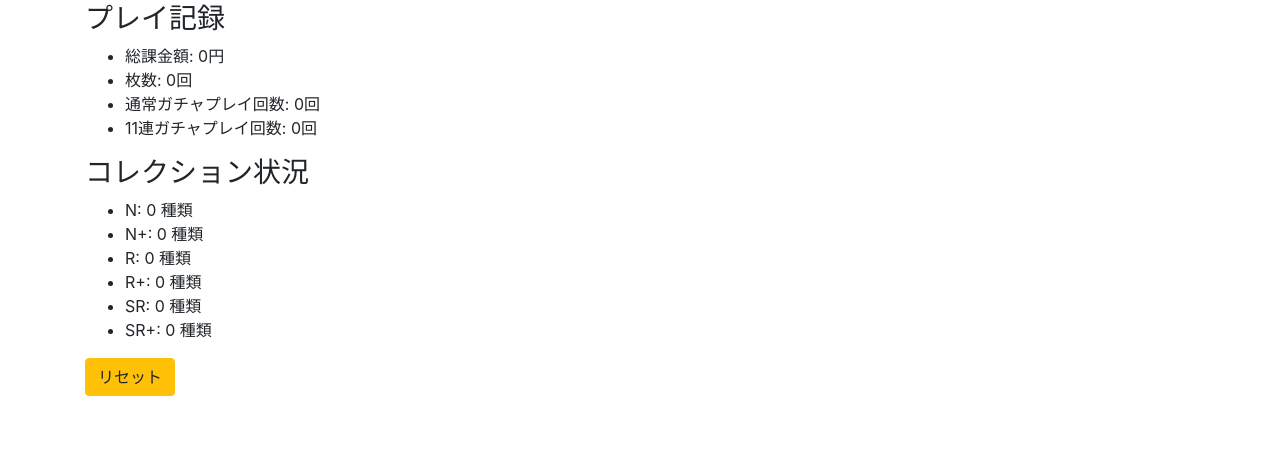
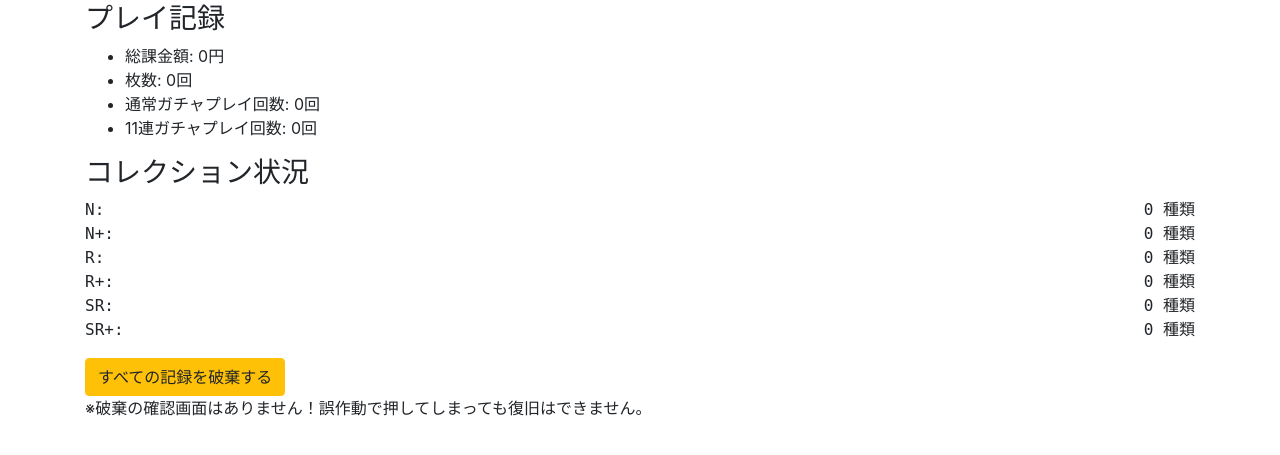
Before and after one commit to k024c1053/ai052-1053-kadai, a Flask app: page / in a window 1280 px wide. Shown: the part 178-633 px from the top of the page. Run offline with Flask 3, Linux system fonts and the light colour scheme; some libraries are stand-ins or nearby versions.

Commit message:
[ud]ランクごとのコレクション状況を見やすく

```diff
--- a/templates/index.html
+++ b/templates/index.html
@@ -37,18 +37,32 @@
             <li>11連ガチャプレイ回数: {{ summary['eleven_count'] }}回</li>
         </ul>
         <h3>コレクション状況</h3>
-        <ul>
-            <li>N: {{ summary['collected_counts']['N'] }} 種類</li>
-            <li>N+: {{ summary['collected_counts']['N+'] }} 種類</li>
-            <li>R: {{ summary['collected_counts']['R'] }} 種類</li>
-            <li>R+: {{ summary['collected_counts']['R+'] }} 種類</li>
-            <li>SR: {{ summary['collected_counts']['SR'] }} 種類</li>
-            <li>SR+: {{ summary['collected_counts']['SR+'] }} 種類</li>
+        <ul style="list-style: none; padding: 0;">
+            <li style="display: flex; justify-content: space-between; font-family: monospace;">
+                <span>N:</span><span>{{ summary['collected_counts']['N'] }} 種類</span>
+            </li>
+            <li style="display: flex; justify-content: space-between; font-family: monospace;">
+                <span>N+:</span><span>{{ summary['collected_counts']['N+'] }} 種類</span>
+            </li>
+            <li style="display: flex; justify-content: space-between; font-family: monospace;">
+                <span>R:</span><span>{{ summary['collected_counts']['R'] }} 種類</span>
+            </li>
+            <li style="display: flex; justify-content: space-between; font-family: monospace;">
+                <span>R+:</span><span>{{ summary['collected_counts']['R+'] }} 種類</span>
+            </li>
+            <li style="display: flex; justify-content: space-between; font-family: monospace;">
+                <span>SR:</span><span>{{ summary['collected_counts']['SR'] }} 種類</span>
+            </li>
+            <li style="display: flex; justify-content: space-between; font-family: monospace;">
+                <span>SR+:</span><span>{{ summary['collected_counts']['SR+'] }} 種類</span>
+            </li>
         </ul>
 
+
         <form action="/reset" method="POST">
-            <button type="submit" class="btn btn-warning">リセット</button>
+            <button type="submit" class="btn btn-warning">すべての記録を破棄する</button>
         </form>
+        <p>※破棄の確認画面はありません！誤作動で押してしまっても復旧はできません。</p>
     </div>
 </body>
 
```
